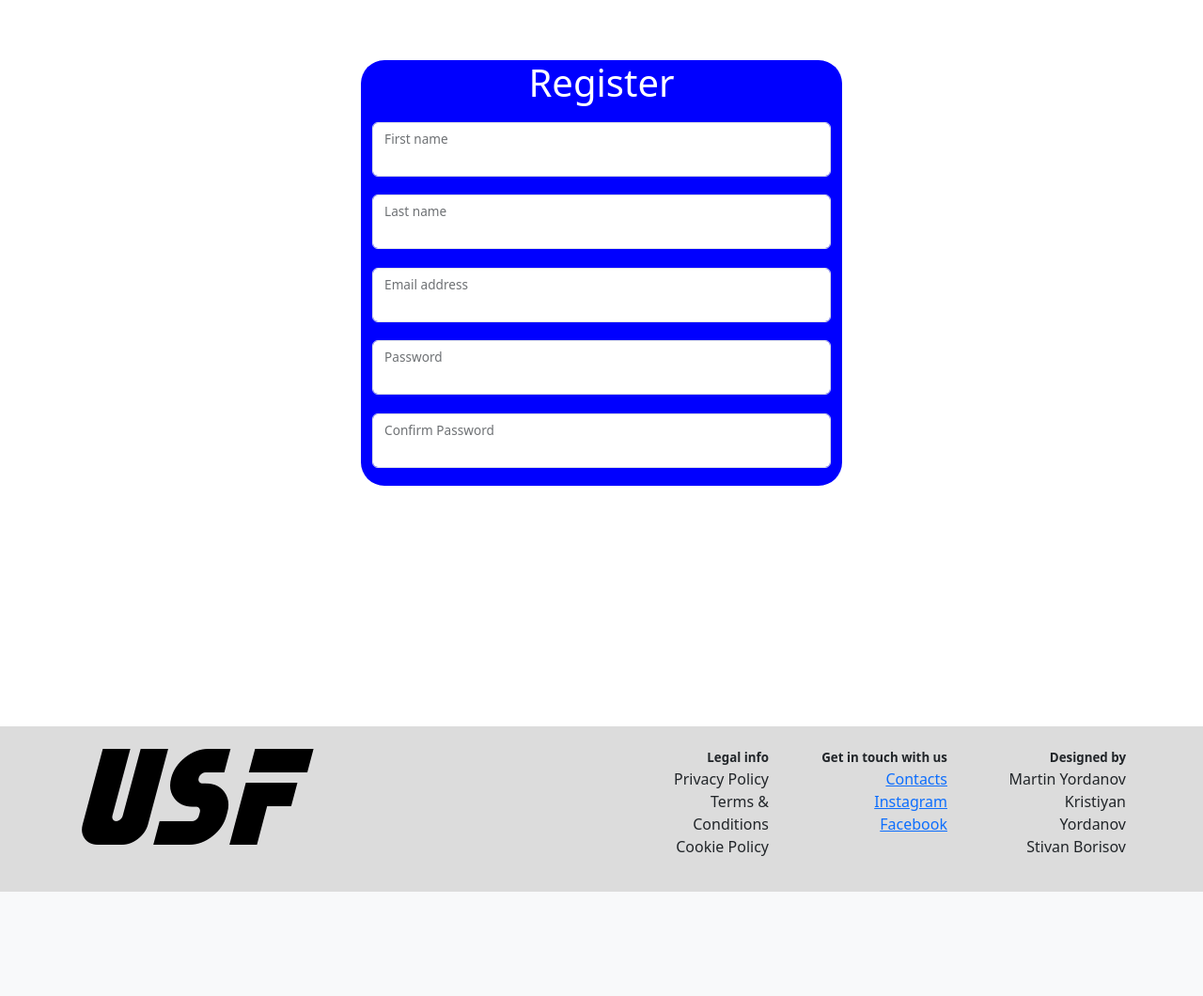
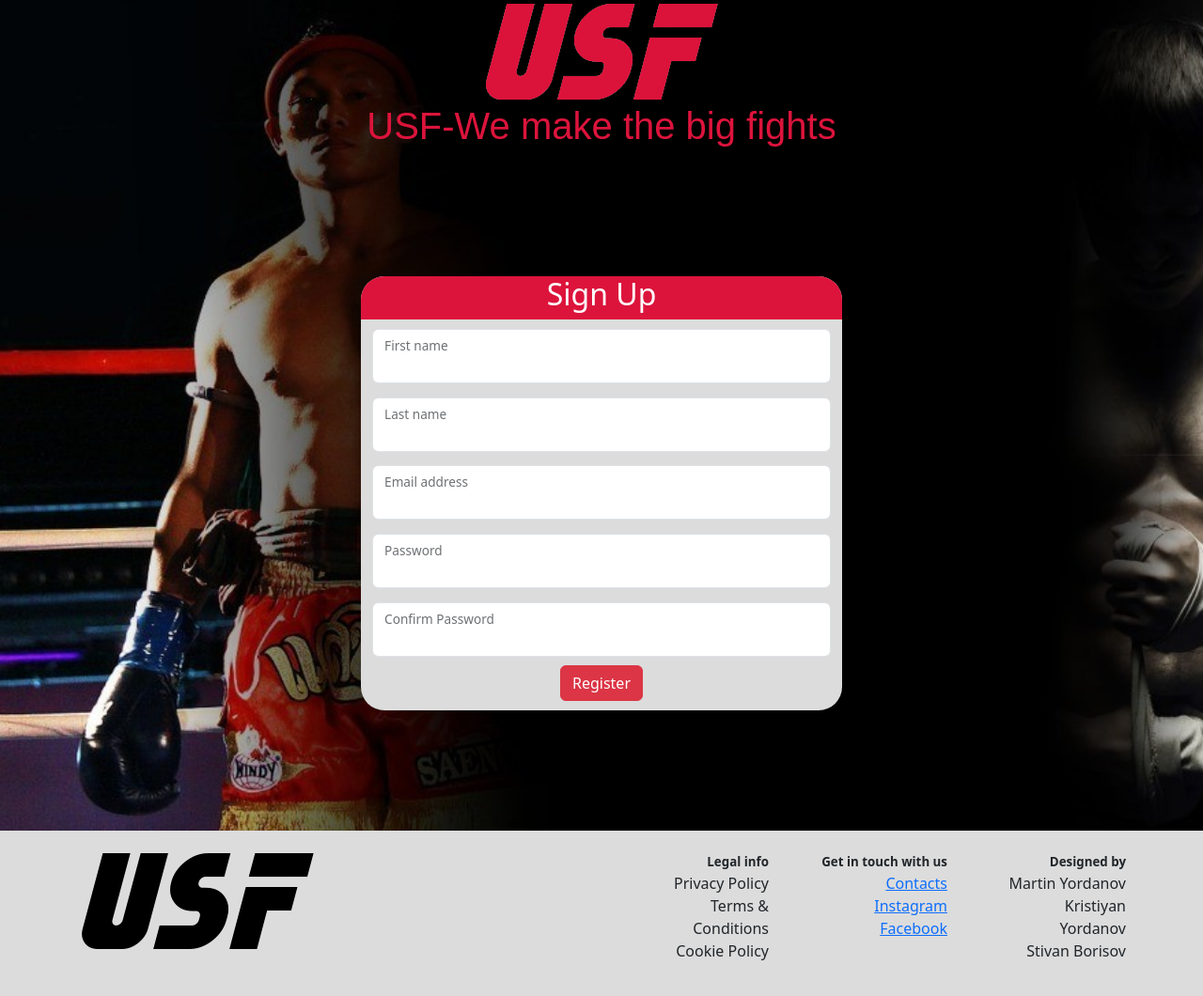
Before and after one commit to MartoKartechnicata/kurs-ov_proekt, a PHP site: page /Pages/registration.php in a window 1280 px wide. Shown: the part 72-1132 px from the top of the page at 94% size. Before the commit the page ends 1021 px from the top, so only its background shows below. Run offline with PHP 8.4, Linux system fonts and the light colour scheme.

Commit message:
mnogo raboti

```diff
--- a/Pages/registration.php
+++ b/Pages/registration.php
@@ -96,13 +96,25 @@ if ( isset( $_POST['submit'] ) ) {
       include "../components/header.html"
       ?>
     </header>
-	<main>
+	<main class="form-background">
+<div class="container-fluid text-center">
+    <div class="row">
+        <div class="col">
+        <img src="../images/logo1-red.png" alt="usf-logo">
+        </div>
+    </div>
+    <div class="row">
+        <div class="col">
+        <h1 class="slogan">USF-We make the big fights</h1>
+</div>
+</div>
+</div>
 <form method="post" enctype="multipart/form-data">
-<div class="container-fluid border-container-form" style="background-color:blue;">
+<div class="container-fluid border-container-form" style="background-color:gainsboro;">
 <div class="row register-form-heading">
-    <h1 style="text-align:center">Register</h1>
+    <h2 style="text-align:center">Sign Up</h2>
 </div>
-<div class="row form-rows">
+<div class="row form-rows" style="padding-top:2%;">
     <div class="col">
         <div class="form-floating">
             <input type="text" class="form-control" id="fName" name="firstName">
@@ -134,12 +146,17 @@ if ( isset( $_POST['submit'] ) ) {
         </div>
     </div>
 </div>
-<div class="row form-rows">
+<div class="row last-row">
     <div class="col">
         <div class="form-floating">
             <input type="text" class="form-control" id="passwordC" name="passwordC">
             <label for="passwordC">Confirm Password</label>
         </div>
+    </div>
+</div>
+<div class="row" style="text-align:center; padding-bottom:2%;">
+    <div class="col">
+       <input class="btn btn-danger" type="submit" value="Register">
     </div>
 </div>
 </div>
--- a/Style.css
+++ b/Style.css
@@ -7,16 +7,34 @@ nav {
 }
 
 .form-rows{
-    padding-bottom: 4%;
+    padding-bottom: 3%;
+}
+.last-row{
+    padding-bottom: 2%;
+}
+
+.sumbit-btn-style{
+    text-align: center;
+    padding-bottom: 1%;
 }
 
 .register-form-heading{
-    padding-bottom:2%;
+    background-color: crimson;
+    border-top-left-radius: 25px;
+    border-top-right-radius: 25px;
     color:white
 }
 
 .btn-nav{
 font-size:2.25rem;
+}
+
+.form-background{
+    background-image: url("../kurs-ov_proekt/images/background-form.jpg");
+    background-size:cover;
+    background-repeat: no-repeat;
+    background-attachment: fixed;
+    left:0;
 }
 
 .border-container-form{
@@ -25,11 +43,17 @@ font-size:2.25rem;
     border-radius: 25px;
 }
 
+.slogan{
+    text-align:center;
+    color:crimson;
+    font-family: fantasy;
+}
+
 form{
     padding-left: 30%;
     padding-right: 30%;
-    padding-top: 5%;
-    padding-bottom:20%;
+    padding-top: 10%;
+    padding-bottom:10%;
 }
 
 .toggler-menu{
@@ -78,6 +102,15 @@ ul label{
     text-align: center;
 }
 
+body{
+    min-height: 100vh;
+    display: flex;
+    flex-direction: column;
+}
+footer{
+    margin-top: auto;
+}
+
 
 @media screen and (min-width: 992px) {
     .navbar-text{
```
Also changed, not shown: images/background-form.jpg (added), images/logo1-red.png (added).
